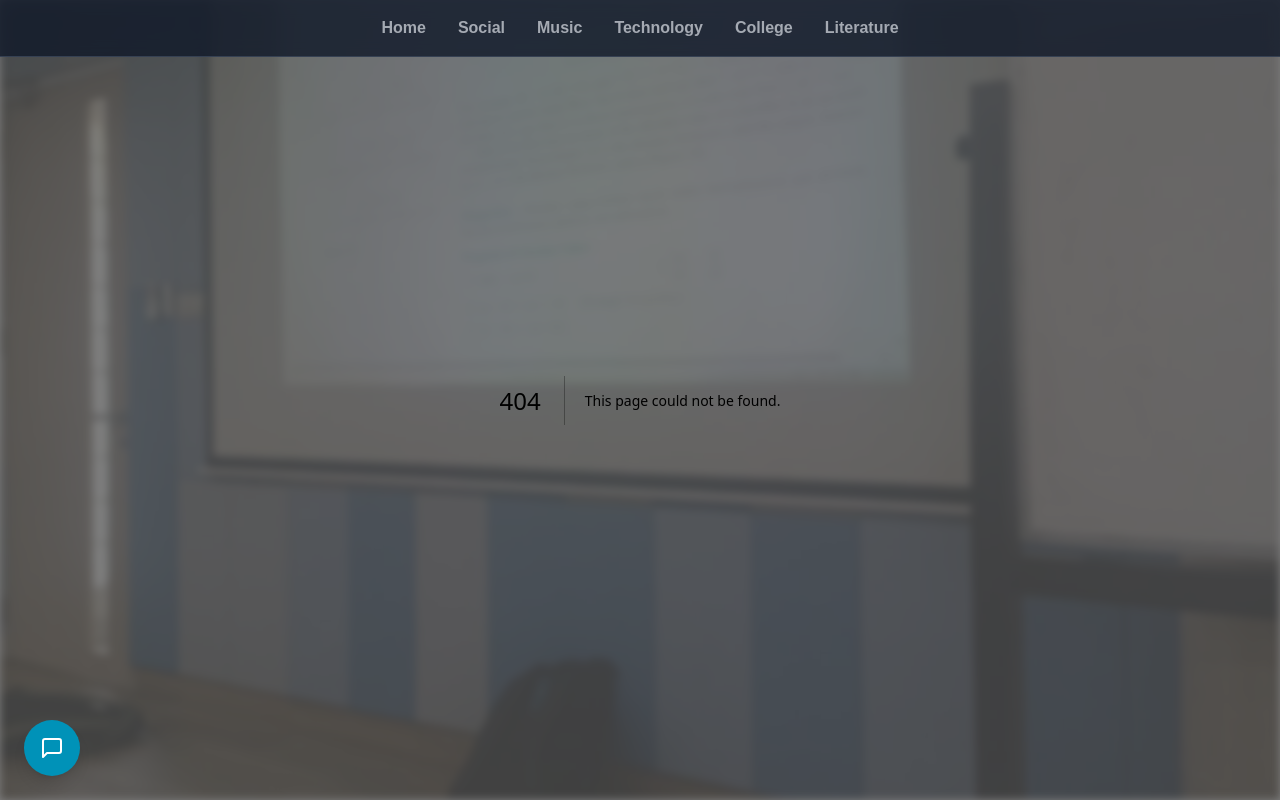
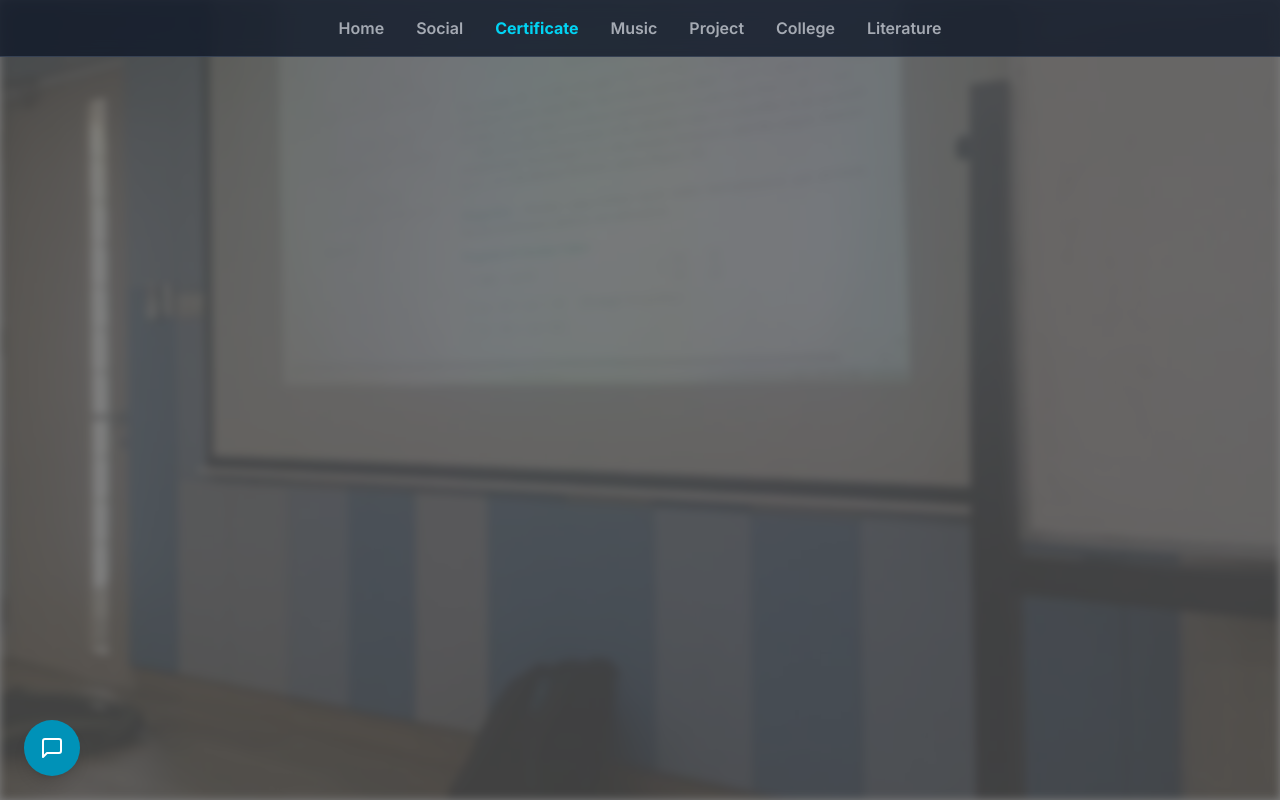
Before and after one commit to FaranAiki/webaiki, a Next.js app: page /certificate in a window 1280 px wide. Before the commit this address had no page. Built offline with nearby package versions, Linux system fonts and the light colour scheme.

Commit message:
add links

```diff
--- /dev/null
+++ b/src/app/certificate/page.tsx
@@ -0,0 +1,26 @@
+import type { Metadata } from "next";
+import "../globals.css";
+import { Inter } from "next/font/google";
+
+const inter = Inter({ subsets: ["latin"] });
+
+export const metadata: Metadata = {
+  title: "Faran Aiki's Certificate",
+  description: "Faran Aiki's project",
+};
+
+export default function RootLayout({
+  children,
+}: Readonly<{
+  children: React.ReactNode;
+}>) {
+  return (
+    <html lang="en">
+      <body className={`${inter.className} relative min-h-screen bg-gray-900 text-gray-100`}>
+        <main className="container mx-auto px-8 pt-24 pb-16">
+          {children}
+        </main>
+      </body>
+    </html>
+  );
+}
--- a/src/components/Header.tsx
+++ b/src/components/Header.tsx
@@ -7,8 +7,9 @@ import { usePathname } from 'next/navigation';
 const navLinks = [
   { name: 'Home', href: '/' },
   { name: 'Social', href: '/social' },
+  { name: 'Certificate', href:'/certificate' },
   { name: 'Music', href: '/music' },
-  { name: 'Technology', href: '/technology' },
+  { name: 'Project', href: '/project' },
   { name: 'College', href: '/college' },
   { name: 'Literature', href: '/literature' },
 ];
--- a/src/components/InteractiveCollections.tsx
+++ b/src/components/InteractiveCollections.tsx
@@ -1,4 +1,4 @@
-"use client"; // Menandakan ini adalah Client Component
+"use client";
 
 import { useState } from 'react';
 import Link from 'next/link';
```
Also changed, not shown: src/app/project/page.tsx (renamed from src/app/technology/page.tsx).
